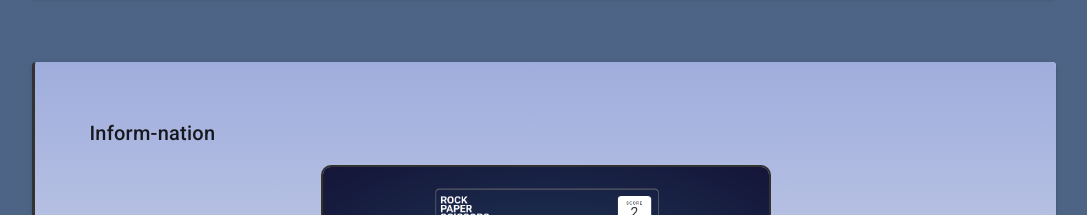
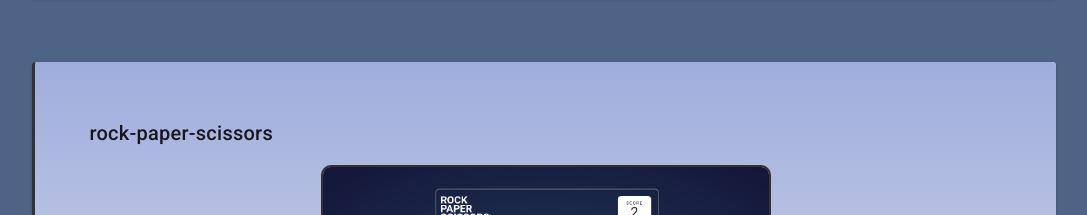
Before and after one commit to trohi/Portofolio, a Vue app: page /#/ in a window 1280 px wide. Shown: the part 2674-2889 px from the top of the page, without its empty margins (96-1183 px from the left). Built offline with nearby package versions, Linux system fonts and the light colour scheme.

Commit message:
Changed the name of last added project

```diff
--- a/src/components/Wrapper.vue
+++ b/src/components/Wrapper.vue
@@ -44,7 +44,7 @@
           <v-card-actions class="actions"> <v-spacer></v-spacer> <v-btn light text class="ml-2 mr-3" href="https://github.com/trohi/My-app"><v-icon class="gitIcon">mdi-github</v-icon></v-btn>  <v-btn light text class="ml-3 mr-2" href="https://inform-nation.herokuapp.com/"><v-icon class="liveIcon">mdi-web</v-icon></v-btn> <v-spacer></v-spacer> </v-card-actions>
         </v-card>
         <v-card class="project1" data-aos="fade-right">
-          <v-card-title>Inform-nation</v-card-title>
+          <v-card-title>rock-paper-scissors</v-card-title>
           <v-img
           class="ml-auto mr-auto mb-5"
           width="450"
```
